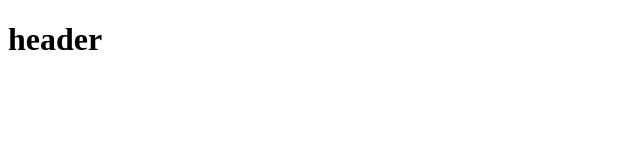
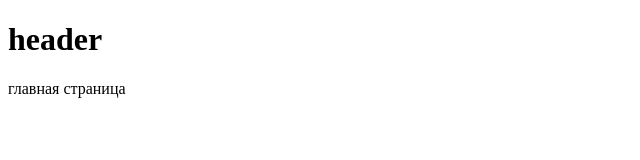
Before and after one commit to lenakokareva81/test_git, a plain HTML site: page index.html in a window 1280 px wide. Shown: the whole page, without its empty margins (0-640 px from the left). Drawn offline with Linux system fonts and the light colour scheme.

Commit message:
main-page

```diff
--- a/index.html
+++ b/index.html
@@ -9,6 +9,11 @@
     <header>
        <h1>header</h1>
     </header>
+    <main>
+        <span>
+            главная страница
+        </span>
+    </main>
 </body>
 <script src="./index.js"><script>
 </html>
```
Also changed, not shown: 1 other file.
